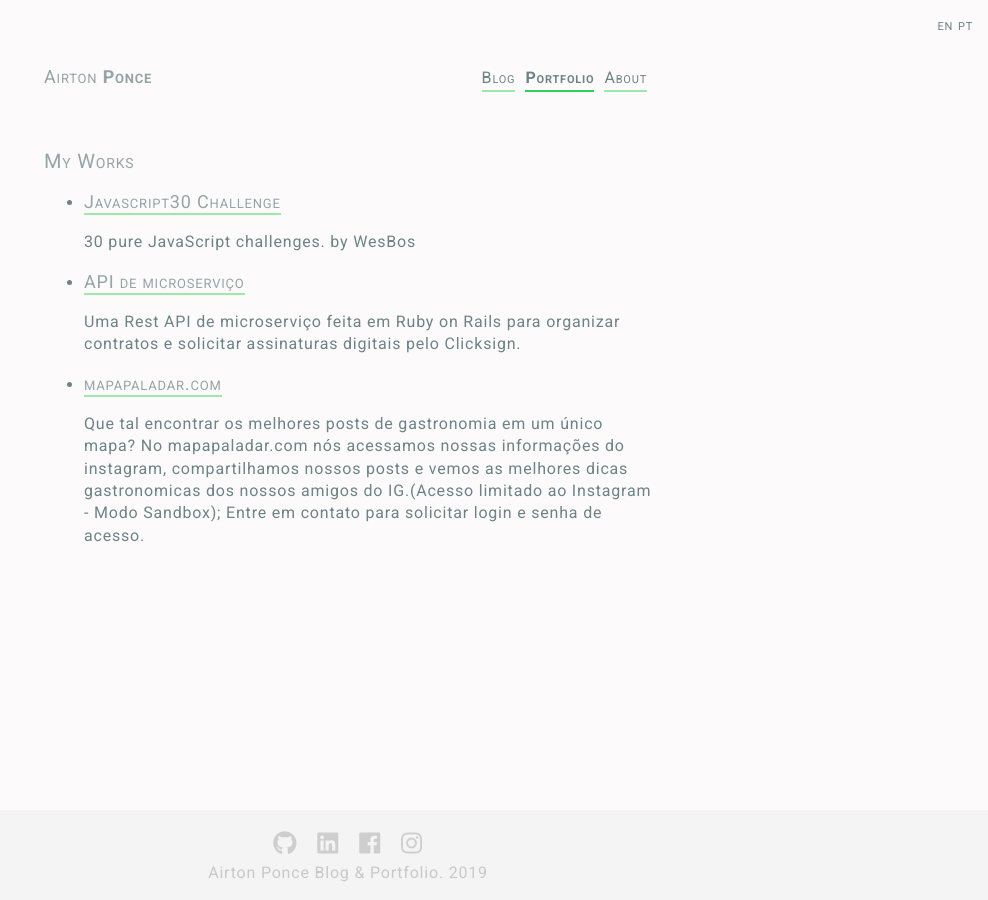
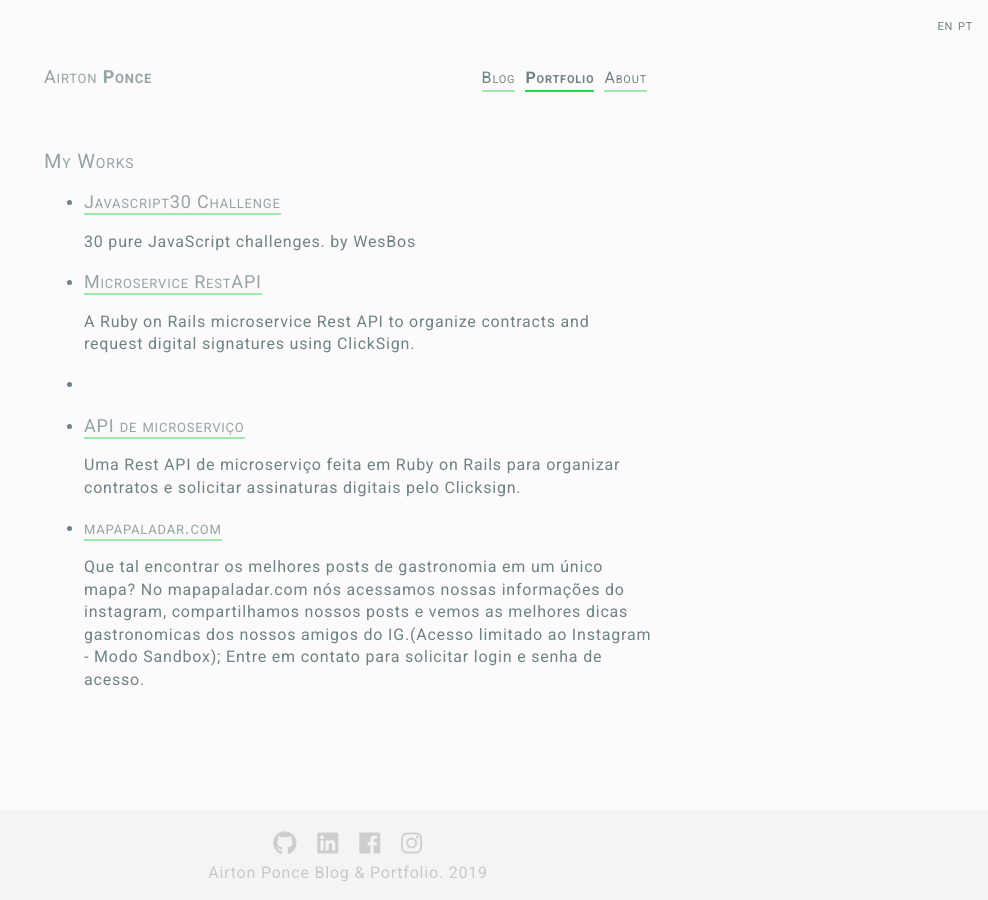
Before and after one commit to APonce911/jekyll-mywebsite, a Jekyll site: the page built from portfolio.html, in a window 1280 px wide. Shown: the whole page, without its empty margins (292-1280 px from the left). Built offline with Jekyll 4.4.1, drawn with Linux system fonts in a browser that asks for light colours; nearby versions of some CDN libraries.

Commit message:
include Banfox Rest-api on portfolio.yml

```diff
--- a/_data/portfolio.yml
+++ b/_data/portfolio.yml
@@ -6,10 +6,19 @@
   excerpt:
     en: "30 pure JavaScript challenges. by WesBos"
     pt: "30 desafios em Javascript puro. por WesBos"
-
-  # en:
-  #   title: "Javascript30 Challenge"
-  #   excerpt: "30 pure JavaScript challenges. by WesBos"
-  # pt:
-  #   title: "Desafio Javascript30"
-  #   excerpt: "30 desafios em Javascript puro. por WesBos"
+- API-Banfox:
+  url: "https://github.com/APonce911/api-documents-app"
+  title:
+    en: "Microservice RestAPI"
+    pt: "RestAPI de microserviço"
+  excerpt:
+    en: "A Ruby on Rails microservice Rest API to organize contracts and request digital signatures using ClickSign."
+    pt: "Uma  Rest API de microserviço feita em Ruby on Rails para organizar contratos e solicitar assinaturas digitais pelo Clicksign."
+- API-Banfox:
+  url:
+  title:
+    en: ""
+    pt: ""
+  excerpt:
+    en: ""
+    pt: ""
--- a/portfolio.html
+++ b/portfolio.html
@@ -13,8 +13,7 @@ lang: en
   {% assign works = site.data.portfolio %}
   {% for work in works %}
     <li><a href={{work.url}} target="_blank"  class="title-link external-link">{{ work.title[page.lang] }}</a></li>
-    <p>{{ work.excerpt[page.lang] }}
-    </p>
+    <p>{{ work.excerpt[page.lang] }}</p>
   {% endfor %}
 
     <li><a href="https://github.com/APonce911/api-documents-app" target="_blank" class="title-link external-link">API de microserviço</a></li>
```
